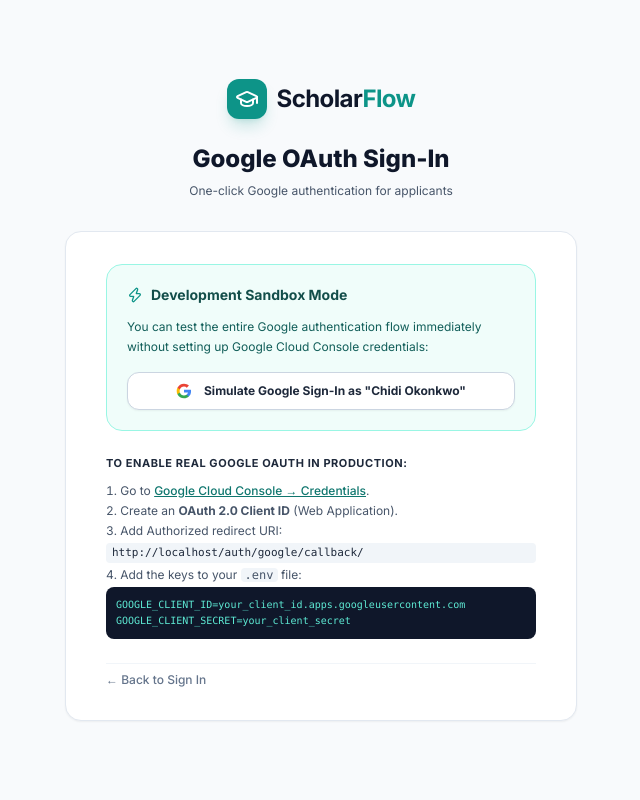
After one commit to DamaMichaelYohanna/flii, a Django app: page /auth/google/login/ in a window 1280 px wide. The commit adds this page. Shown: the whole page, without its empty margins (319-959 px from the left). Run offline with Django 5.2, Linux system fonts and the light colour scheme; some libraries are stand-ins or nearby versions.

Commit message:
feat(auth): implement Google OAuth2 authentication flow with auto-provisioning and sandbox support

```diff
--- a/accounts/urls.py
+++ b/accounts/urls.py
@@ -9,4 +9,6 @@
     path('login/', views.login_view, name='login'),
     path('logout/', views.logout_view, name='logout'),
     path('onboarding/', views.onboarding_view, name='onboarding'),
+    path('auth/google/login/', views.google_login_view, name='google_login'),
+    path('auth/google/callback/', views.google_callback_view, name='google_callback'),
 ]
--- a/accounts/views.py
+++ b/accounts/views.py
@@ -57,10 +57,107 @@
 
     return render(request, 'accounts/login.html', {'form': form, 'hide_app_shell': True})
 
+from django.urls import reverse
+from .oauth import GoogleOAuthService
+
+def google_login_view(request):
+    """
+    Redirects the applicant to Google's OAuth2 consent screen.
+    If keys are not configured in development, provides a sandbox 1-click test flow.
+    """
+    if request.user.is_authenticated:
+        return redirect('dashboard:index')
+
+    oauth = GoogleOAuthService()
+    redirect_uri = request.build_absolute_uri(reverse('accounts:google_callback'))
+
+    if not oauth.is_configured:
+        # Development Sandbox mode when client ID is not configured in .env
+        if request.GET.get('sandbox') == '1':
+            demo_email = request.GET.get('email', 'google.applicant@example.com')
+            first_name = request.GET.get('name', 'Google Applicant').split()[0]
+            last_name = request.GET.get('name', 'Google Applicant').split()[-1]
+            user, created = oauth.get_or_create_user({
+                'email': demo_email,
+                'given_name': first_name,
+                'family_name': last_name,
+                'email_verified': True
+            })
+            login(request, user)
+            if created:
+                messages.success(request, f"Welcome to ScholarFlow, {user.first_name}! (Google Sign-In Demo)")
+                return redirect('accounts:onboarding')
+            messages.success(request, f"Signed in with Google as {user.email} (Demo Mode)")
+            return redirect('dashboard:index')
+
+        context = {
+            'hide_app_shell': True,
+            'redirect_uri': redirect_uri,
+        }
+        return render(request, 'accounts/google_setup_notice.html', context)
+
+    auth_url = oauth.get_authorization_url(request, redirect_uri)
+    return redirect(auth_url)
+
+
+def google_callback_view(request):
+    """
+    Handles the Google OAuth2 callback, verifies state, exchanges code for user profile,
+    provisions the user, and initiates the session.
+    """
+    if request.user.is_authenticated:
+        return redirect('dashboard:index')
+
+    error = request.GET.get('error')
+    if error:
+        messages.error(request, f"Google authentication was cancelled or failed: {error}")
+        return redirect('accounts:login')
+
+    code = request.GET.get('code')
+    state = request.GET.get('state')
+    expected_state = request.session.get('google_oauth_state')
+
+    if not code or not state or state != expected_state:
+        messages.error(request, "Google authentication session validation failed. Please try again.")
+        return redirect('accounts:login')
+
+    # Clear state from session
+    request.session.pop('google_oauth_state', None)
+
+    oauth = GoogleOAuthService()
+    redirect_uri = request.build_absolute_uri(reverse('accounts:google_callback'))
+
+    tokens = oauth.exchange_code_for_tokens(code, redirect_uri)
+    if not tokens or 'access_token' not in tokens:
+        messages.error(request, "Failed to retrieve access token from Google. Please verify credentials.")
+        return redirect('accounts:login')
+
+    google_info = oauth.fetch_user_info(tokens['access_token'])
+    if not google_info or not google_info.get('email'):
+        messages.error(request, "Could not retrieve your verified Google email address.")
+        return redirect('accounts:login')
+
+    try:
+        user, created = oauth.get_or_create_user(google_info)
+        login(request, user)
+        if created:
+            messages.success(request, f"Welcome to ScholarFlow, {user.first_name}! Your Google account is verified.")
+            return redirect('accounts:onboarding')
+        else:
+            messages.success(request, f"Welcome back, {user.first_name or user.username}!")
+            if not user.onboarding_completed:
+                return redirect('accounts:onboarding')
+            return redirect('dashboard:index')
+    except Exception as e:
+        messages.error(request, f"Failed to authenticate user: {str(e)}")
+        return redirect('accounts:login')
+
+
 def logout_view(request):
     logout(request)
     messages.info(request, "You have been logged out.")
     return redirect('accounts:landing')
+
 
 from documents.models import Document
 from applicants.models import Employment, Project, Achievement
--- a/config/settings.py
+++ b/config/settings.py
@@ -157,3 +157,7 @@
 
 # AI Configuration
 GEMINI_API_KEY = os.environ.get('GEMINI_API_KEY', '')
+
+# Google OAuth2 Authentication
+GOOGLE_CLIENT_ID = os.environ.get('GOOGLE_CLIENT_ID', '')
+GOOGLE_CLIENT_SECRET = os.environ.get('GOOGLE_CLIENT_SECRET', '')
--- /dev/null
+++ b/templates/accounts/google_setup_notice.html
@@ -0,0 +1,68 @@
+{% extends "base.html" %}
+
+{% block title %}Google Authentication Setup | ScholarFlow{% endblock %}
+
+{% block public_content %}
+<div class="min-h-screen bg-slate-50 flex flex-col justify-center py-12 sm:px-6 lg:px-8">
+    <div class="sm:mx-auto sm:w-full sm:max-w-md text-center">
+        <a href="{% url 'accounts:landing' %}" class="inline-flex items-center gap-2.5">
+            <div class="w-10 h-10 rounded-xl bg-teal-600 flex items-center justify-center text-white font-bold shadow-lg shadow-teal-600/20">
+                <i data-lucide="graduation-cap" class="w-6 h-6"></i>
+            </div>
+            <span class="text-2xl font-bold tracking-tight text-slate-900">Scholar<span class="text-teal-600">Flow</span></span>
+        </a>
+        <h2 class="mt-6 text-2xl font-extrabold text-slate-900">Google OAuth Sign-In</h2>
+        <p class="mt-2 text-xs text-slate-600">
+            One-click Google authentication for applicants
+        </p>
+    </div>
+
+    <div class="mt-8 sm:mx-auto sm:w-full sm:max-w-lg px-4 sm:px-0">
+        <div class="bg-white py-8 px-6 shadow-sm border border-slate-200 rounded-2xl sm:px-10 space-y-6">
+
+            <!-- Sandbox 1-Click Test Box -->
+            <div class="p-5 bg-teal-50 rounded-2xl border border-teal-200 space-y-3">
+                <div class="flex items-center gap-2 text-teal-900 font-bold text-sm">
+                    <i data-lucide="zap" class="w-4 h-4 text-teal-600"></i>
+                    Development Sandbox Mode
+                </div>
+                <p class="text-xs text-teal-800 leading-relaxed">
+                    You can test the entire Google authentication flow immediately without setting up Google Cloud Console credentials:
+                </p>
+
+                <div class="space-y-2 pt-1">
+                    <a href="{% url 'accounts:google_login' %}?sandbox=1&email=chidi.okonkwo@gmail.com&name=Chidi+Okonkwo" class="w-full flex items-center justify-center gap-3 py-2.5 px-4 bg-white hover:bg-slate-50 text-slate-800 font-bold text-xs rounded-xl border border-slate-300 shadow-sm transition-all">
+                        <svg class="w-4 h-4" viewBox="0 0 24 24">
+                            <path fill="#4285F4" d="M22.56 12.25c0-.78-.07-1.53-.2-2.25H12v4.26h5.92c-.26 1.37-1.04 2.53-2.21 3.31v2.77h3.57c2.08-1.92 3.28-4.74 3.28-8.09z"/>
+                            <path fill="#34A853" d="M12 23c2.97 0 5.46-.98 7.28-2.66l-3.57-2.77c-.98.66-2.23 1.06-3.71 1.06-2.86 0-5.29-1.93-6.16-4.53H2.18v2.84C3.99 20.53 7.7 23 12 23z"/>
+                            <path fill="#FBBC05" d="M5.84 14.09c-.22-.66-.35-1.36-.35-2.09s.13-1.43.35-2.09V7.06H2.18C1.43 8.55 1 10.22 1 12s.43 3.45 1.18 4.94l2.85-2.22.81-.63z"/>
+                            <path fill="#EA4335" d="M12 5.38c1.62 0 3.06.56 4.21 1.64l3.15-3.15C17.45 2.09 14.97 1 12 1 7.7 1 3.99 3.47 2.18 7.06l3.66 2.84c.87-2.6 3.3-4.52 6.16-4.52z"/>
+                        </svg>
+                        Simulate Google Sign-In as "Chidi Okonkwo"
+                    </a>
+                </div>
+            </div>
+
+            <!-- Setup Instructions -->
+            <div class="space-y-3 text-xs text-slate-600">
+                <h4 class="font-bold text-slate-800 uppercase tracking-wider text-[11px]">To enable real Google OAuth in production:</h4>
+                <ol class="list-decimal list-inside space-y-1 text-slate-600">
+                    <li>Go to <a href="https://console.cloud.google.com/apis/credentials" target="_blank" class="text-teal-700 underline font-medium">Google Cloud Console → Credentials</a>.</li>
+                    <li>Create an <strong>OAuth 2.0 Client ID</strong> (Web Application).</li>
+                    <li>Add Authorized redirect URI:
+                        <code class="bg-slate-100 px-1.5 py-0.5 rounded text-slate-800 font-mono text-[11px] block mt-1 break-all">{{ redirect_uri }}</code>
+                    </li>
+                    <li>Add the keys to your <code class="bg-slate-100 px-1 rounded font-mono">.env</code> file:
+                        <pre class="bg-slate-900 text-teal-300 p-2.5 rounded-lg text-[10px] font-mono mt-1">GOOGLE_CLIENT_ID=your_client_id.apps.googleusercontent.com
+GOOGLE_CLIENT_SECRET=your_client_secret</pre>
+                    </li>
+                </ol>
+            </div>
+
+            <div class="pt-2 flex items-center justify-between text-xs border-t border-slate-100">
+                <a href="{% url 'accounts:login' %}" class="text-slate-500 hover:text-slate-800 font-medium">← Back to Sign In</a>
+            </div>
+        </div>
+    </div>
+</div>
+{% endblock %}
```
Also changed, not shown: accounts/oauth.py (added, +139 -0 lines), accounts/tests.py (+28 -0 lines), templates/accounts/landing.html (+15 -5 lines), templates/accounts/login.html (+20 -2 lines), templates/accounts/register.html (+19 -1 lines), 1 other file.
